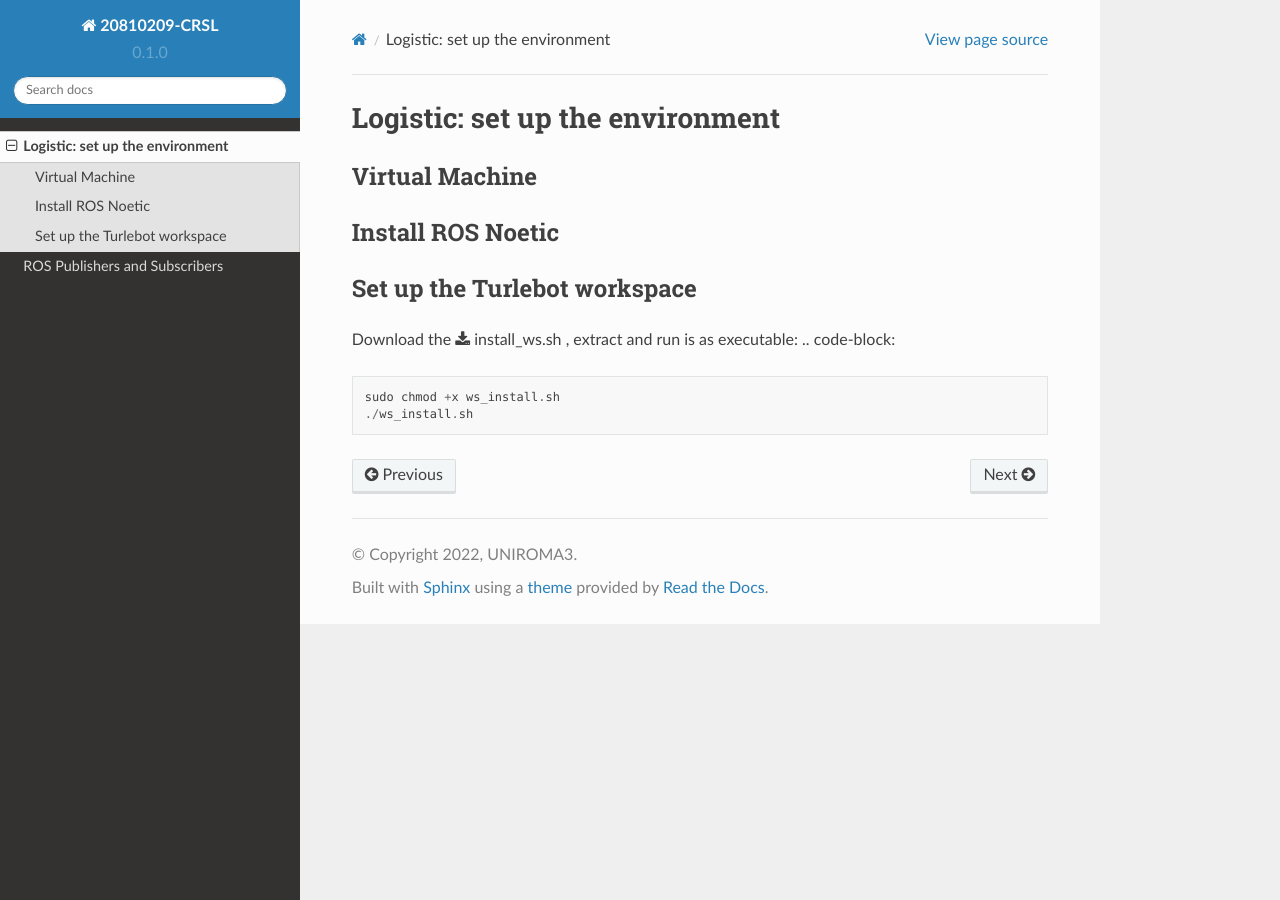
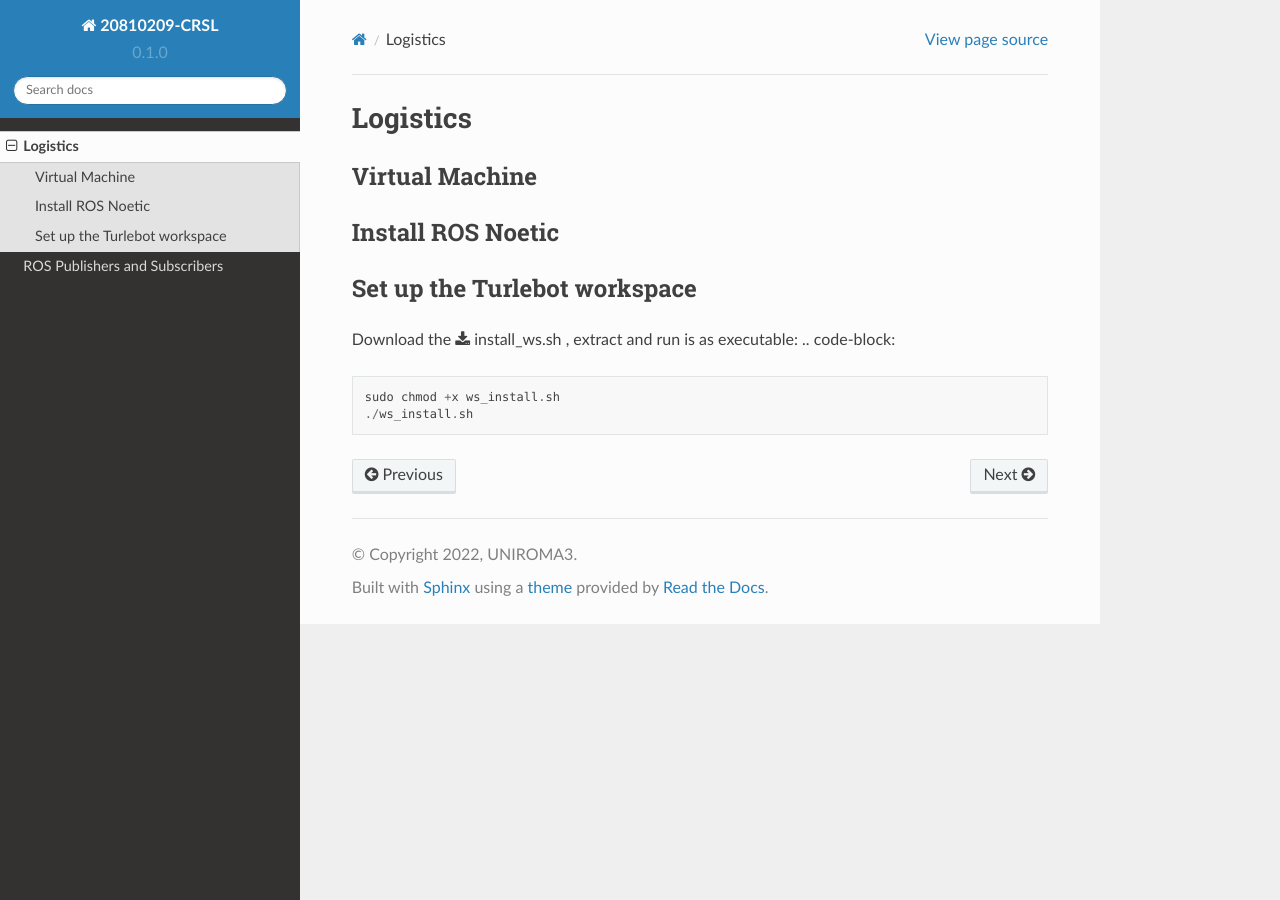
Before and after one commit to newline-lab/20810209, a Sphinx documentation site: the page built from docs/source/logistics.rst, in a window 1280 px wide. Built offline with Sphinx 7.4.7 and the Read the Docs theme 2.0.0, drawn with Linux system fonts in a browser that asks for light colours; pages that are not in the unit, such as notebooks, are missing from menus.

Commit message:
Update logistics.rst

```diff
--- a/docs/source/logistics.rst
+++ b/docs/source/logistics.rst
@@ -1,4 +1,4 @@
-Logistic: set up the environment
+Logistics
 ========
 Virtual Machine
 ---------
```
